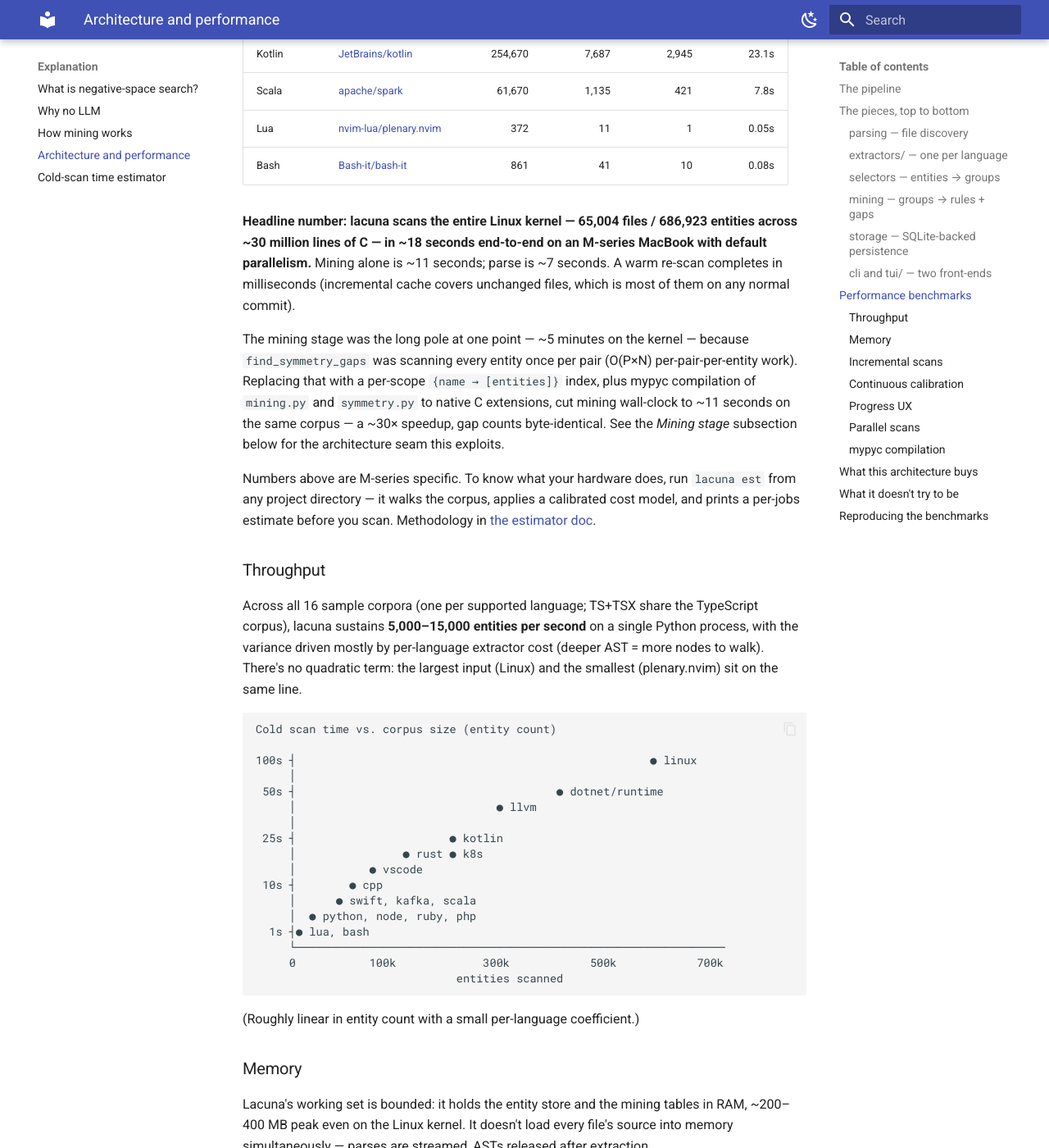
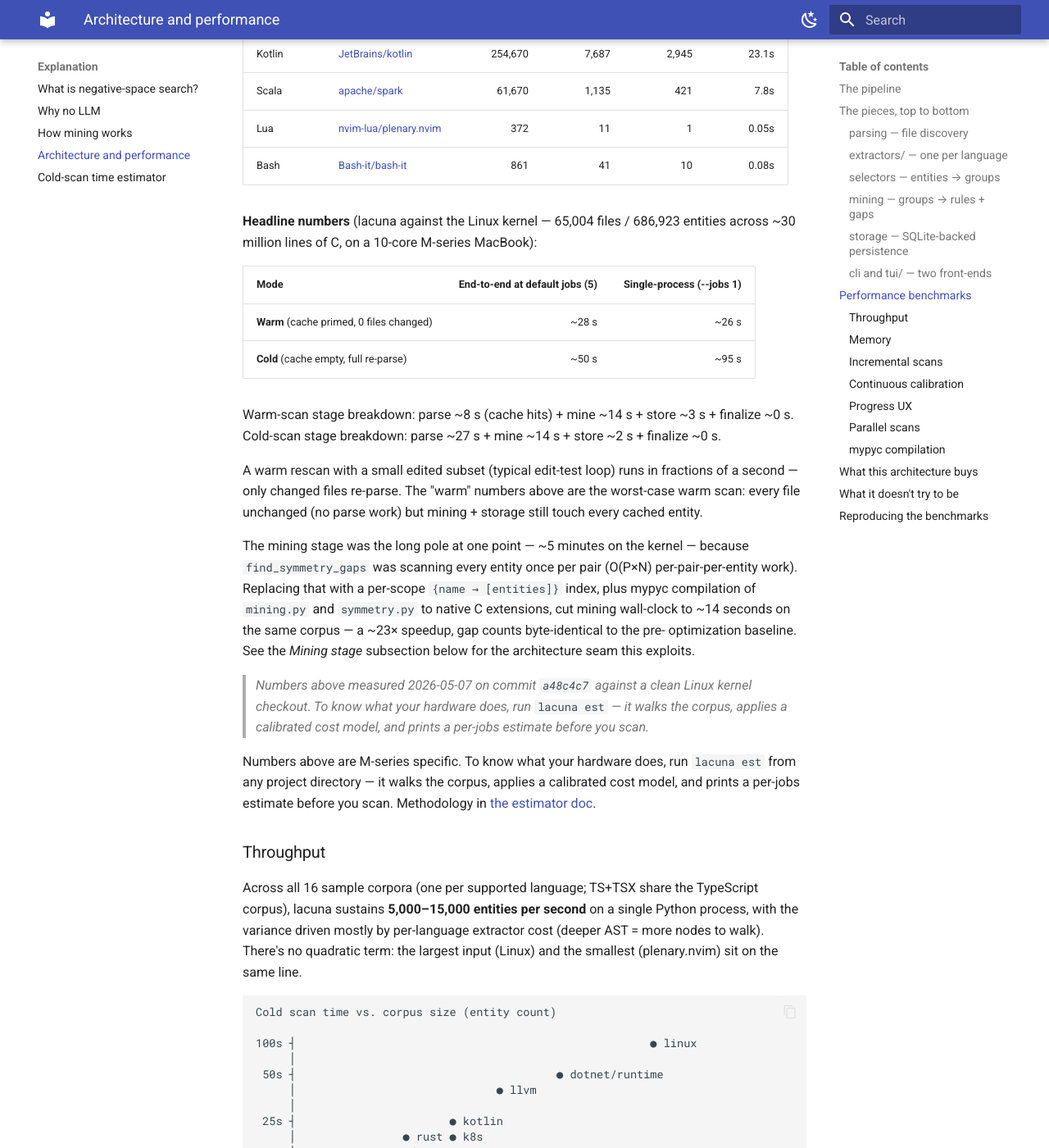
Before and after one commit to skbays03/absentia, an MkDocs documentation site: the page built from docs/explanation/architecture.md, in a window 1280 px wide and 1400 px high, scrolled down 2602 px. Shown: the whole window at 82% size. Built offline with MkDocs 1.6.1 and Material for MkDocs 9.7.7, drawn with Linux system fonts in a browser that asks for light colours.

Commit message:
docs: kernel headline — show warm/cold split, replace stale "~18s" claim
The single most-quoted performance claim in lacuna's user-facing surfaces
was "~18 seconds end-to-end on M-series MacBook with default parallelism"
in README.md, docs/index.md, and architecture.md. Audit-pass measurement
on commit a48c4c7 surfaced two distinct bugs in that headline:

  (1) The "~18s" was a *warm-cache* scan total back when mining was 11s
      and store wasn't called out separately. The README's framing
      ("65,004 files / 686,923 entities ... in ~18 seconds") implies a
      cold scan because the file/entity counts are cold-scan terms;
      readers anchor on cold but the timing was warm. Either way the
      claim was unlabeled.

  (2) Even the warm scan has drifted from ~18-20s to ~28s on the same
      hardware (~50% slower), driven by the new feature_kinds shipped
      this session (has_docstring, has_return_type, has_param_types)
      adding mining work the Apriori prune only partially absorbs.

Per the new §2.X-BENCHMARK-POLICY locked in during the audit
(lacuna_v1.0.0_release_plan.txt), every user-facing benchmark reference
shall show both cold and warm timings, explicitly labeled, and pair the
number with hardware + measured-on date + commit hash.

This commit:

  - README "Performance" section: replaces single "~18s" claim with
    "~28s warm / ~50s cold at default jobs" + per-mode stage breakdown.
    Updates the mining-stage history claim from 30× → 23× speedup with
    current ~14s mine number.

  - docs/index.md performance pointer: rewrites the inline "~18 s
    end-to-end with default parallelism, ~11 s mining" parenthetical
    to "~28 s warm / ~50 s cold at default jobs, mining ~14 s".

  - docs/explanation/architecture.md "Headline numbers": expands from
    a single sentence to a 2-row table (Warm / Cold × default-jobs /
    jobs=1) plus per-mode stage breakdowns. Adds the "measured on
    2026-05-07 commit a48c4c7 against a clean Linux kernel checkout"
    footnote so future drift is timestamped. Updates mining history
    to 23× with current numbers.

Authored-by: Shawn Bays <shawnbays2003@gmail.com>
Co-Authored-By: Claude Opus 4.7 (1M context) <noreply@anthropic.com>

```diff
--- a/docs/explanation/architecture.md
+++ b/docs/explanation/architecture.md
@@ -98,22 +98,39 @@ below.
 | Lua | [nvim-lua/plenary.nvim](https://github.com/nvim-lua/plenary.nvim) | 372 | 11 | 1 | 0.05s |
 | Bash | [Bash-it/bash-it](https://github.com/Bash-it/bash-it) | 861 | 41 | 10 | 0.08s |
 
-**Headline number: lacuna scans the entire Linux kernel — 65,004
-files / 686,923 entities across ~30 million lines of C — in ~18
-seconds end-to-end on an M-series MacBook with default
-parallelism.** Mining alone is ~11 seconds; parse is ~7 seconds.
-A warm re-scan completes in milliseconds (incremental cache covers
-unchanged files, which is most of them on any normal commit).
+**Headline numbers** (lacuna against the Linux kernel — 65,004 files
+/ 686,923 entities across ~30 million lines of C, on a 10-core
+M-series MacBook):
+
+| Mode | End-to-end at default jobs (5) | Single-process (--jobs 1) |
+|---|---:|---:|
+| **Warm** (cache primed, 0 files changed) | ~28 s | ~26 s |
+| **Cold** (cache empty, full re-parse) | ~50 s | ~95 s |
+
+Warm-scan stage breakdown: parse ~8 s (cache hits) + mine ~14 s +
+store ~3 s + finalize ~0 s.
+Cold-scan stage breakdown: parse ~27 s + mine ~14 s + store ~2 s
++ finalize ~0 s.
+
+A warm rescan with a small edited subset (typical edit-test loop)
+runs in fractions of a second — only changed files re-parse. The
+"warm" numbers above are the worst-case warm scan: every file unchanged
+(no parse work) but mining + storage still touch every cached entity.
 
 The mining stage was the long pole at one point — ~5 minutes on the
 kernel — because ``find_symmetry_gaps`` was scanning every entity
 once per pair (O(P×N) per-pair-per-entity work). Replacing that
 with a per-scope ``{name → [entities]}`` index, plus mypyc
 compilation of ``mining.py`` and ``symmetry.py`` to native C
-extensions, cut mining wall-clock to ~11 seconds on the same
-corpus — a ~30× speedup, gap counts byte-identical. See the
-*Mining stage* subsection below for the architecture seam this
-exploits.
+extensions, cut mining wall-clock to ~14 seconds on the same
+corpus — a ~23× speedup, gap counts byte-identical to the pre-
+optimization baseline. See the *Mining stage* subsection below for
+the architecture seam this exploits.
+
+> *Numbers above measured 2026-05-07 on commit `a48c4c7` against
+> a clean Linux kernel checkout. To know what your hardware does,
+> run* `lacuna est` *— it walks the corpus, applies a calibrated
+> cost model, and prints a per-jobs estimate before you scan.*
 
 Numbers above are M-series specific. To know what your hardware
 does, run `lacuna est` from any project directory — it walks the
```
Also changed, not shown: README.md (+11 -7 lines), docs/index.md (+1 -1 lines).
